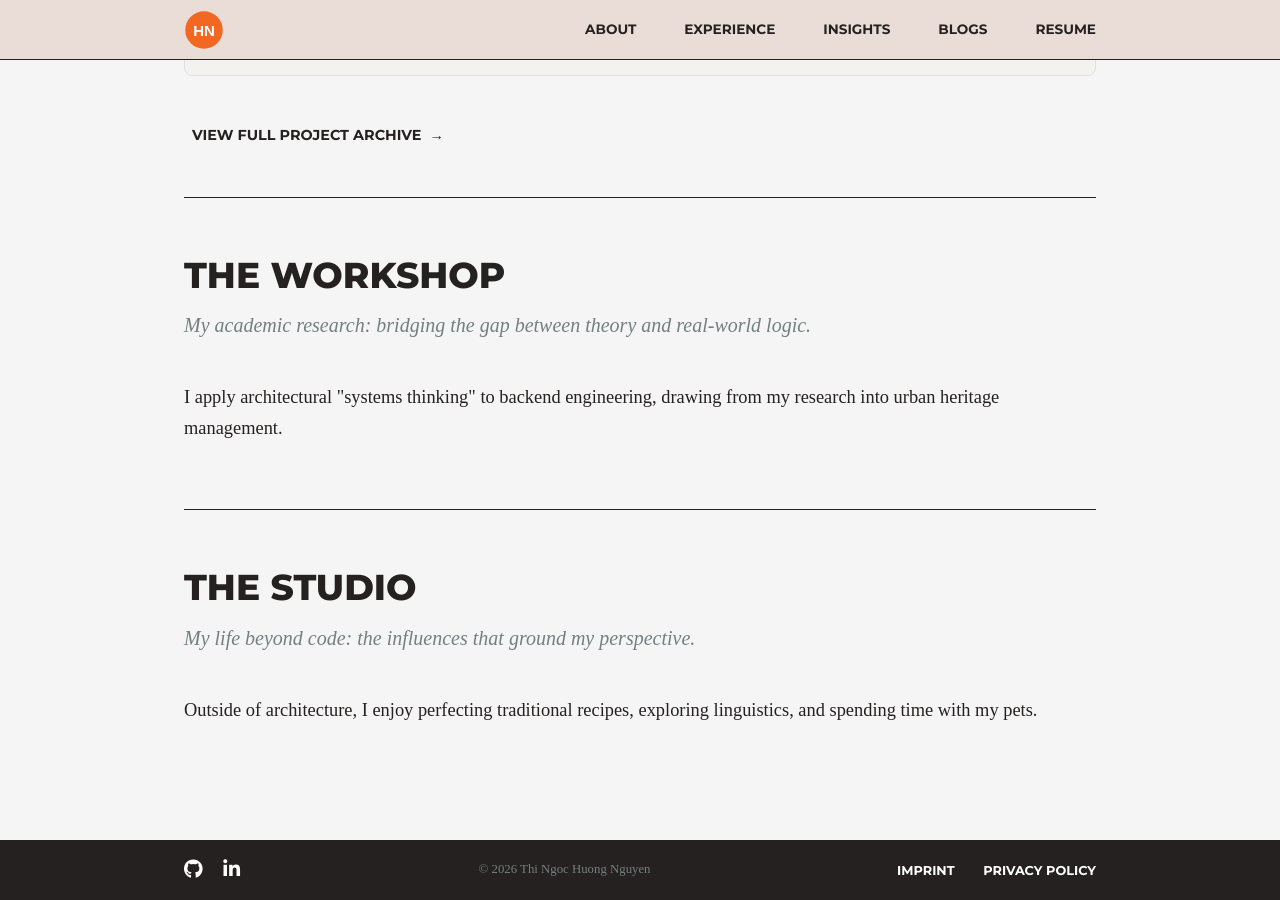
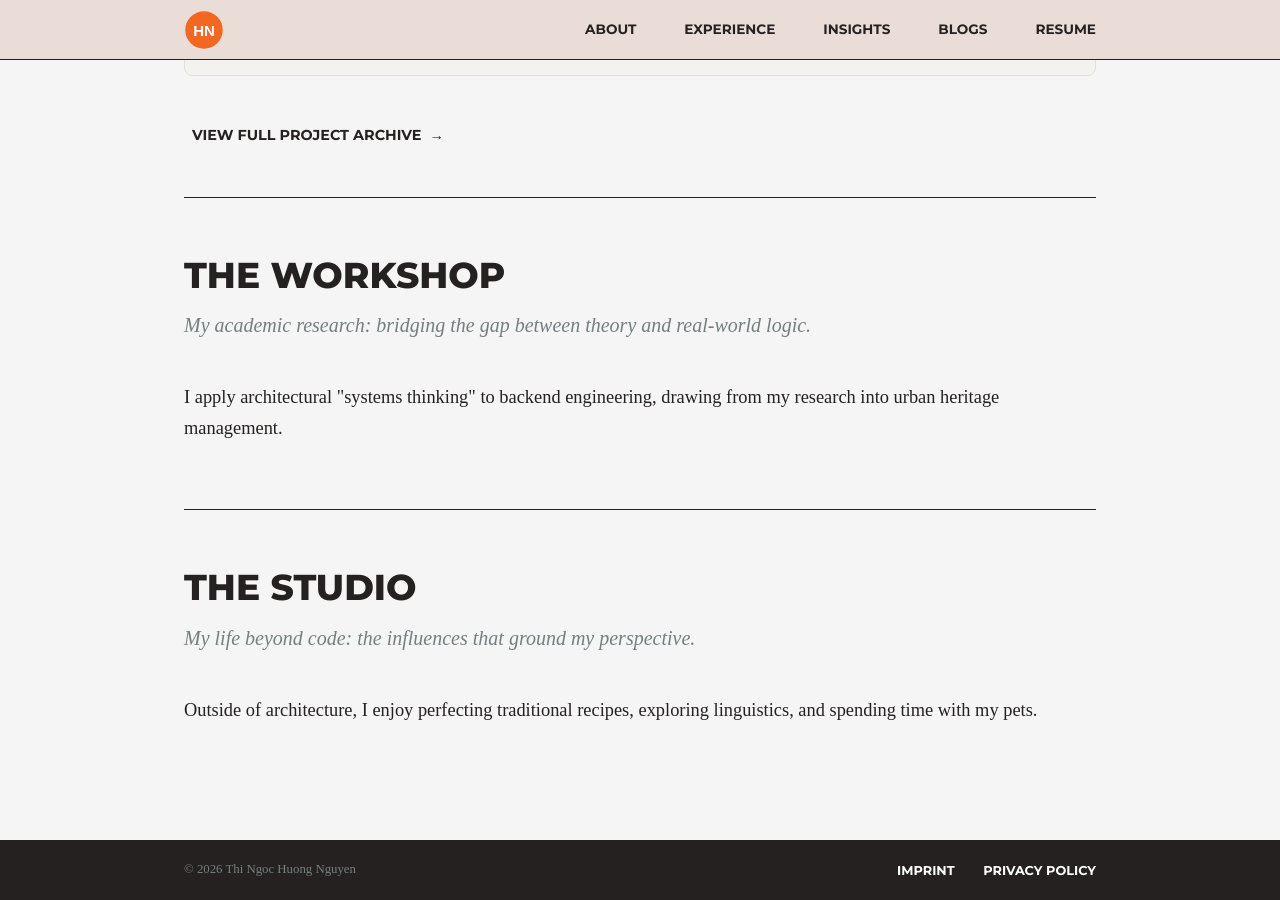
Before and after one commit to huongntn/portfolio-website, a Jekyll site: the page built from index.html, in a window 1280 px wide and 900 px high, scrolled down 1936 px. Built offline with Jekyll 4.4.1, drawn with Linux system fonts in a browser that asks for light colours; some web fonts are replaced.

Commit message:
Update footer.html

```diff
--- a/_includes/footer.html
+++ b/_includes/footer.html
@@ -1,10 +1,5 @@
 <footer>
   <div class="container footer-wrapper">
-    <div class="social-icons">
-      <a href="https://github.com/huongntn" target="_blank"><i class="fa-brands fa-github"></i></a>
-      <a href="https://www.linkedin.com/in/nguyen-huong" target="_blank"><i class="fa-brands fa-linkedin-in"></i></a>
-    </div>
-
     <div class="copyright">© 2026 Thi Ngoc Huong Nguyen</div>
 
     <nav class="legal-nav">
```
